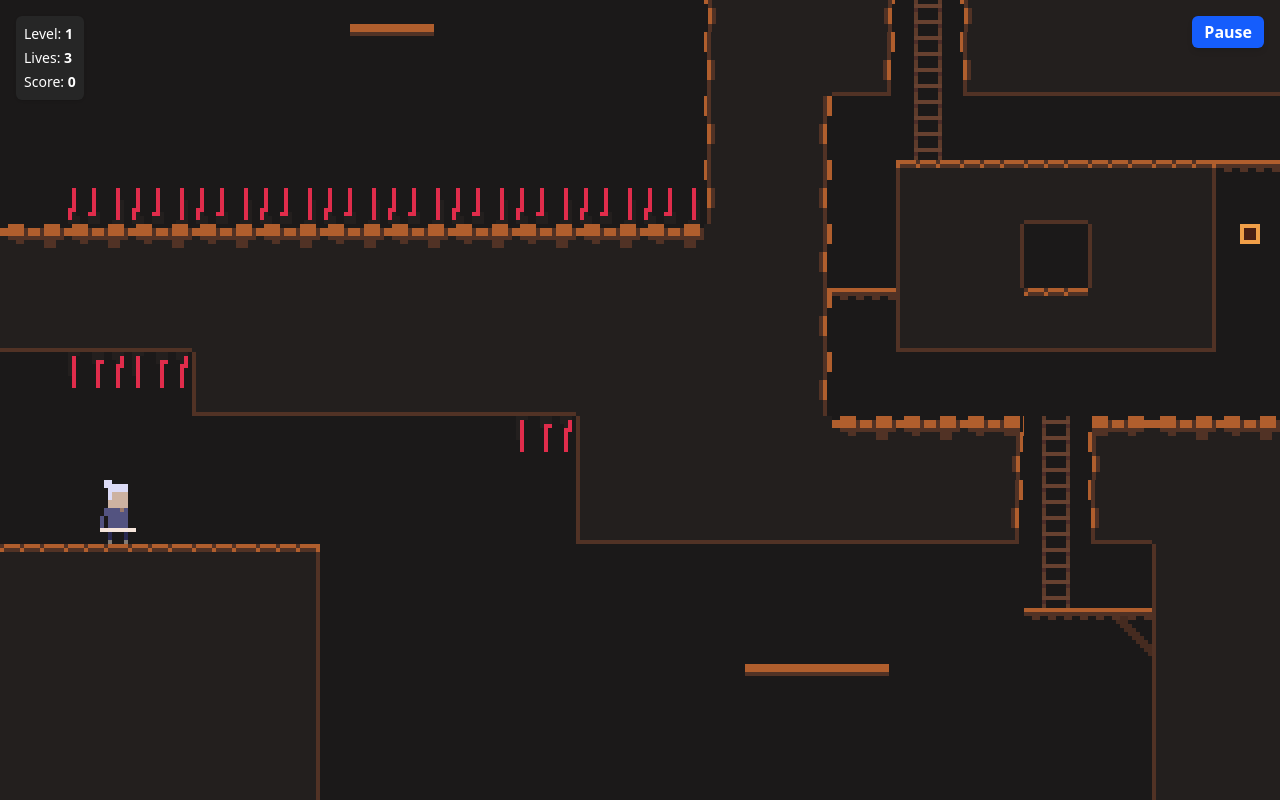
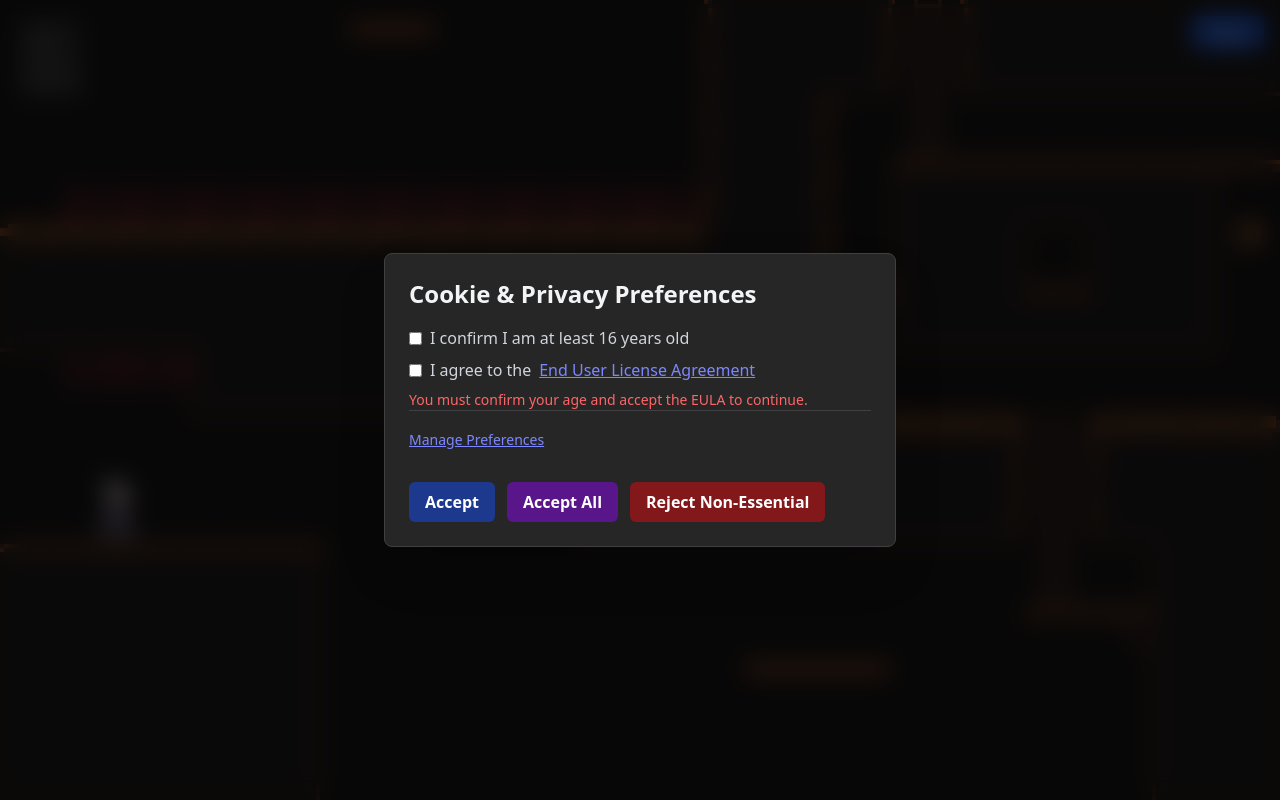
Before and after one commit to NikitaPolivanchuk/Platformer, a React (Vite) app: page /game/1 in a window 1280 px wide. Built offline with nearby package versions, Linux system fonts and the light colour scheme.

Commit message:
Added cookie popup

```diff
--- a/src/App.tsx
+++ b/src/App.tsx
@@ -3,14 +3,18 @@ import { Route, Routes, Navigate } from 'react-router';
 import Start from './pages/Start.tsx';
 import Game from './pages/Game.tsx';
 import Leaderboard from './pages/Leaderboard.tsx';
+import CookieConsentModal from './components/modals/CookieConsentModal.tsx';
 
 const App: FC = () => (
+  <>
+    <CookieConsentModal />
     <Routes>
       <Route path="/" element={<Start />} />
       <Route path="/game/:name" element={<Game />} />
       <Route path="/leaderboard/:name" element={<Leaderboard />} />
       <Route path="*" element={<Navigate to="/" replace />} />
     </Routes>
+  </>
 );
 
 export default App;
--- /dev/null
+++ b/src/components/modals/CookieConsentModal.tsx
@@ -0,0 +1,254 @@
+import { type FC, useEffect, useState } from 'react';
+import { Controller, useForm } from 'react-hook-form';
+import Cookies from 'js-cookie';
+import Modal from '../ui/Modal';
+
+interface CookieFormValues {
+  ageConfirmed: boolean;
+  eulaAccepted: boolean;
+  analytics: boolean;
+  marketing: boolean;
+  functional: boolean;
+}
+
+const COOKIE_KEY = 'consent';
+
+const CookieConsentModal: FC = () => {
+  const [open, setOpen] = useState(false);
+  const [showPreferences, setShowPreferences] = useState(false);
+
+  const { control, handleSubmit, watch, setValue } = useForm<CookieFormValues>({
+    defaultValues: {
+      ageConfirmed: false,
+      eulaAccepted: false,
+      analytics: false,
+      marketing: false,
+      functional: false,
+    },
+  });
+
+  const ageConfirmed = watch('ageConfirmed');
+  const eulaAccepted = watch('eulaAccepted');
+
+  useEffect(() => {
+    const saved = Cookies.get(COOKIE_KEY);
+    if (saved) {
+      try {
+        const parsed = JSON.parse(saved) as CookieFormValues;
+        Object.keys(parsed).forEach((keyString) => {
+          const key = keyString as keyof CookieFormValues;
+          setValue(key, parsed[key]);
+        });
+        setOpen(false);
+      } catch (err) {
+        console.warn('Failed to parse cookieConsent:', err);
+        setOpen(true);
+      }
+    } else {
+      setOpen(true);
+    }
+  }, [setValue]);
+
+  const onSubmit = (data: CookieFormValues) => {
+    Cookies.set(COOKIE_KEY, JSON.stringify(data), { expires: 365 });
+    setOpen(false);
+  };
+
+  const handleAccept = () => {
+    void handleSubmit(onSubmit)();
+  };
+
+  const handleAcceptAll = () => {
+    setValue('analytics', true);
+    setValue('marketing', true);
+    setValue('functional', true);
+    void handleSubmit(onSubmit)();
+  };
+
+  const handleRejectNonEssential = () => {
+    setValue('analytics', false);
+    setValue('marketing', false);
+    setValue('functional', false);
+    void handleSubmit(onSubmit)();
+  };
+
+  const canProceed = ageConfirmed && eulaAccepted;
+
+  const EULA_URL = (import.meta.env.VITE_EULA_URL as string) || '#';
+  const PRIVACY_URL = (import.meta.env.VITE_PRIVACY_URL as string) || '#';
+
+  return (
+    <Modal open={open} onClose={canProceed ? void handleSubmit(onSubmit) : undefined}>
+      <Modal.Backdrop onClick={canProceed ? void handleSubmit(onSubmit) : undefined} />
+
+      <Modal.Panel>
+        <Modal.Header>Cookie & Privacy Preferences</Modal.Header>
+
+        <form onSubmit={void handleSubmit(onSubmit)}>
+          <Modal.Body>
+            <div className="space-y-2">
+              <Controller
+                name="ageConfirmed"
+                control={control}
+                render={({ field }) => (
+                  <label className="flex items-center gap-2">
+                    <input
+                      type="checkbox"
+                      className="accent-indigo-500"
+                      checked={field.value}
+                      onChange={(e) => field.onChange(e.target.checked)}
+                      onBlur={field.onBlur}
+                      ref={field.ref}
+                    />
+                    I confirm I am at least 16 years old
+                  </label>
+                )}
+              />
+              <Controller
+                name="eulaAccepted"
+                control={control}
+                render={({ field }) => (
+                  <label className="flex flex-wrap items-center gap-2">
+                    <input
+                      type="checkbox"
+                      className="accent-indigo-500"
+                      checked={field.value}
+                      onChange={(e) => field.onChange(e.target.checked)}
+                      onBlur={field.onBlur}
+                      ref={field.ref}
+                    />
+                    I agree to the{' '}
+                    <a
+                      href={EULA_URL}
+                      target="_blank"
+                      rel="noopener noreferrer"
+                      className="underline text-indigo-400"
+                    >
+                      End User License Agreement
+                    </a>
+                  </label>
+                )}
+              />
+              {!canProceed && (
+                <p className="text-red-400 text-sm">
+                  You must confirm your age and accept the EULA to continue.
+                </p>
+              )}
+            </div>
+            <div className="pt-4 border-t border-neutral-700">
+              <button
+                type="button"
+                className="text-indigo-400 underline text-sm mb-2"
+                onClick={() => setShowPreferences((prev) => !prev)}
+              >
+                {showPreferences ? 'Hide Preferences' : 'Manage Preferences'}
+              </button>
+
+              {showPreferences && (
+                <div className="space-y-2 ml-4">
+                  <div className="flex items-center gap-2">
+                    <input type="checkbox" checked disabled className="accent-indigo-500" />
+                    <span>Strictly Necessary Cookies (Always Active)</span>
+                  </div>
+
+                  <Controller
+                    name="analytics"
+                    control={control}
+                    render={({ field }) => (
+                      <label className="flex items-center gap-2">
+                        <input
+                          type="checkbox"
+                          className="accent-indigo-500"
+                          checked={field.value}
+                          onChange={(e) => field.onChange(e.target.checked)}
+                          onBlur={field.onBlur}
+                          ref={field.ref}
+                        />
+                        Analytics Cookies (Placeholder – Not Implemented)
+                      </label>
+                    )}
+                  />
+                  <Controller
+                    name="marketing"
+                    control={control}
+                    render={({ field }) => (
+                      <label className="flex items-center gap-2">
+                        <input
+                          type="checkbox"
+                          className="accent-indigo-500"
+                          checked={field.value}
+                          onChange={(e) => field.onChange(e.target.checked)}
+                          onBlur={field.onBlur}
+                          ref={field.ref}
+                        />
+                        Marketing Cookies (Placeholder – Not Implemented)
+                      </label>
+                    )}
+                  />
+                  <Controller
+                    name="functional"
+                    control={control}
+                    render={({ field }) => (
+                      <label className="flex items-center gap-2">
+                        <input
+                          type="checkbox"
+                          className="accent-indigo-500"
+                          checked={field.value}
+                          onChange={(e) => field.onChange(e.target.checked)}
+                          onBlur={field.onBlur}
+                          ref={field.ref}
+                        />
+                        Functional Cookies (Placeholder – Not Implemented)
+                      </label>
+                    )}
+                  />
+                  <p className="mt-2 text-sm text-gray-400">
+                    Read our{' '}
+                    <a
+                      href={PRIVACY_URL}
+                      target="_blank"
+                      rel="noopener noreferrer"
+                      className="underline text-indigo-400"
+                    >
+                      Privacy Policy
+                    </a>
+                    .
+                  </p>
+                </div>
+              )}
+            </div>
+          </Modal.Body>
+
+          <Modal.Footer>
+            <button
+              type="submit"
+              className="bg-blue-600 hover:bg-blue-700 disabled:bg-blue-900 text-white px-4 py-2 rounded-md font-semibold transition"
+              onClick={handleAccept}
+              disabled={!canProceed}
+            >
+              Accept
+            </button>
+            <button
+              type="button"
+              className="bg-purple-600 hover:bg-purple-700 disabled:bg-purple-900 text-white px-4 py-2 rounded-md font-semibold transition"
+              onClick={handleAcceptAll}
+              disabled={!canProceed}
+            >
+              Accept All
+            </button>
+            <button
+              type="button"
+              className="bg-red-600 hover:bg-red-700 disabled:bg-red-900 text-white px-4 py-2 rounded-md font-semibold transition"
+              onClick={handleRejectNonEssential}
+              disabled={!canProceed}
+            >
+              Reject Non-Essential
+            </button>
+          </Modal.Footer>
+        </form>
+      </Modal.Panel>
+    </Modal>
+  );
+};
+
+export default CookieConsentModal;
--- a/src/components/ui/Modal/ModalPanel.tsx
+++ b/src/components/ui/Modal/ModalPanel.tsx
@@ -21,7 +21,7 @@ const ModalPanel: FC<ModalPanelProps> = ({ children }) => (
         relative z-10
         bg-neutral-800 text-gray-100 p-6 rounded-lg
         border border-neutral-700 shadow-2xl
-        w-full max-w-md animate-scaleIn
+        w-full max-w-lg animate-scaleIn
       "
   >
     {children}
--- a/vite.config.ts
+++ b/vite.config.ts
@@ -6,6 +6,7 @@ import tailwindcss from '@tailwindcss/vite';
 import { fileURLToPath } from 'node:url';
 import { storybookTest } from '@storybook/addon-vitest/vitest-plugin';
 import { playwright } from '@vitest/browser-playwright';
+
 const dirname =
   typeof __dirname !== 'undefined' ? __dirname : path.dirname(fileURLToPath(import.meta.url));
 
```
Also changed, not shown: package.json (+14 -12 lines), vite-env.d.ts (added, +9 -0 lines), license-checker-report.json, license-checker-summary.txt, 2 other files (tests, documents, lock files or other folders). Lines whose indentation alone changed are shown as unchanged.
